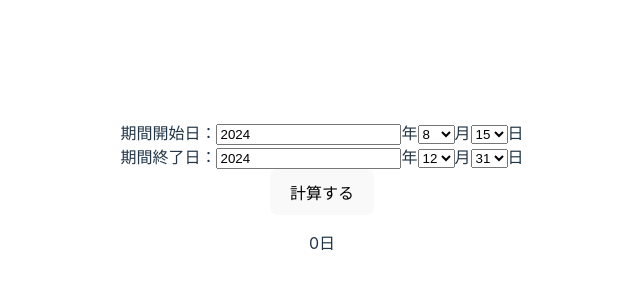
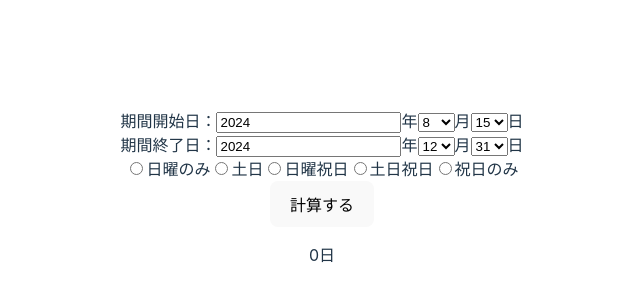
Before and after one commit to mimihokuro/holiday-calculation, a React (Vite) app: page / in a window 1280 px wide. Shown: the part 204-504 px from the top of the page, without its empty margins (318-958 px from the left). Built offline with nearby package versions, Linux system fonts and the light colour scheme.

Commit message:
✨ 休日オプションを追加し、日曜のみ、土日の休日計算機能を追加

```diff
--- a/src/App.jsx
+++ b/src/App.jsx
@@ -1,6 +1,30 @@
 import { useState } from "react";
 import "./App.css";
 import SelectDate from "./components/SelectDate";
+import SelectOptions from "./components/SelectOptions";
+
+const OPTIONS = [
+  {
+    id: 1,
+    content: "日曜のみ",
+  },
+  {
+    id: 2,
+    content: "土日",
+  },
+  {
+    id: 3,
+    content: "日曜祝日",
+  },
+  {
+    id: 4,
+    content: "土日祝日",
+  },
+  {
+    id: 5,
+    content: "祝日のみ",
+  },
+];
 
 function App() {
   const [countHolyday, setCountHolyday] = useState(0);
@@ -18,7 +42,16 @@ function App() {
     date: 31,
   });
 
+  // 選択されたオプションのIDを取得
+  let selectedOption;
+
+  const handleOption = (id) => {
+    selectedOption = id;
+    console.log(selectedOption);
+  };
+
   const handleCalculate = () => {
+    setCountHolyday(0);
     const formatChangeStartDay = new Date(
       `${startDate.year}/${startDate.month}/${startDate.date}`
     );
@@ -27,11 +60,35 @@ function App() {
       `${endDate.year}/${endDate.month}/${endDate.date}`
     );
 
-    setCountHolyday(
-      Math.floor(
-        (formatChangeEndDay - formatChangeStartDay) / (1000 * 60 * 60 * 24)
-      )
-    );
+    while (formatChangeStartDay <= formatChangeEndDay) {
+      const dayOfWeek = formatChangeStartDay.getDay();
+      switch (selectedOption) {
+        case 1:
+          if (dayOfWeek === 0) {
+            setCountHolyday((prev) => prev + 1);
+          }
+          break;
+
+        case 2:
+          if (dayOfWeek === 0 || dayOfWeek === 6) {
+            setCountHolyday((prev) => prev + 1);
+          }
+          break;
+
+        case 3:
+          break;
+
+        case 4:
+          break;
+
+        case 5:
+          break;
+
+        default:
+          break;
+      }
+      formatChangeStartDay.setDate(formatChangeStartDay.getDate() + 1);
+    }
   };
 
   return (
@@ -44,6 +101,7 @@ function App() {
         <span>期間終了日：</span>
         <SelectDate dateData={endDate} setDateData={setEndDate} />
       </div>
+      <SelectOptions options={OPTIONS} handleOption={handleOption} />
       <button onClick={handleCalculate}>計算する</button>
       <p>
         {countHolyday < 0 ? "期間を正しく選んでください" : `${countHolyday}日`}
--- /dev/null
+++ b/src/components/SelectOptions.jsx
@@ -0,0 +1,24 @@
+const SelectOptions = ({ options, handleOption }) => {
+  const handleChangeFrag = (id) => {
+    handleOption(id);
+  };
+
+  return (
+    <div>
+      {options.map((option) => {
+        return (
+          <label key={option.id}>
+            <input
+              type="radio"
+              name="holydayOptions"
+              onClick={() => handleChangeFrag(option.id)}
+            />
+            {option.content}
+          </label>
+        );
+      })}
+    </div>
+  );
+};
+
+export default SelectOptions;
```
